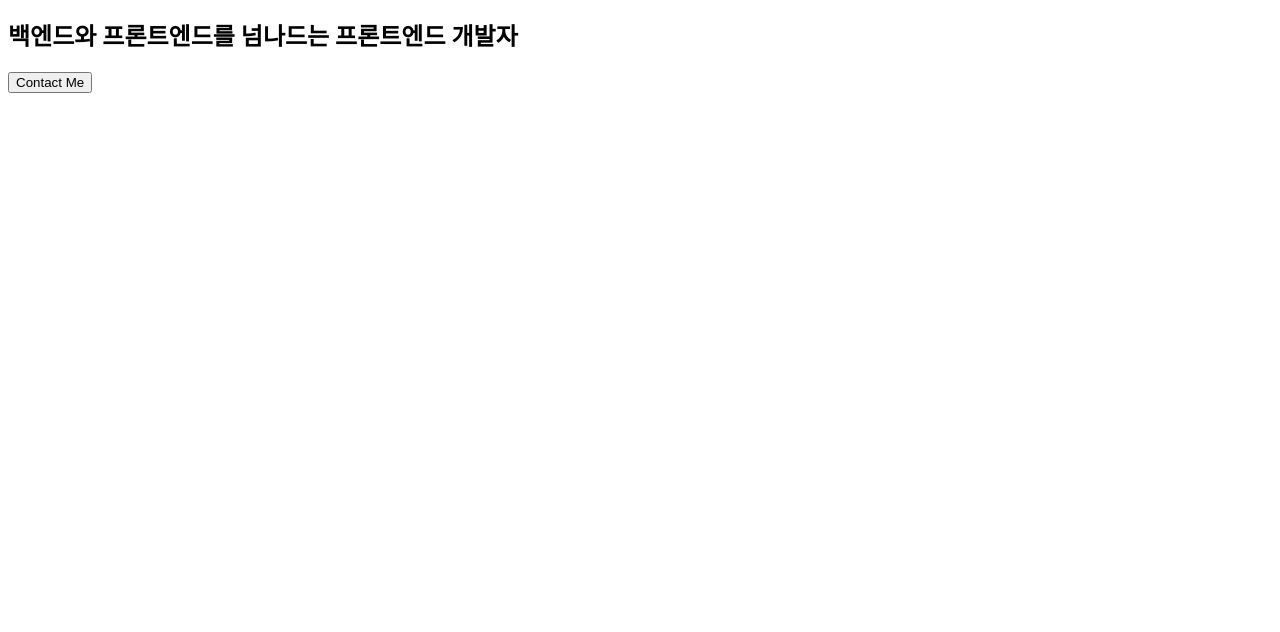
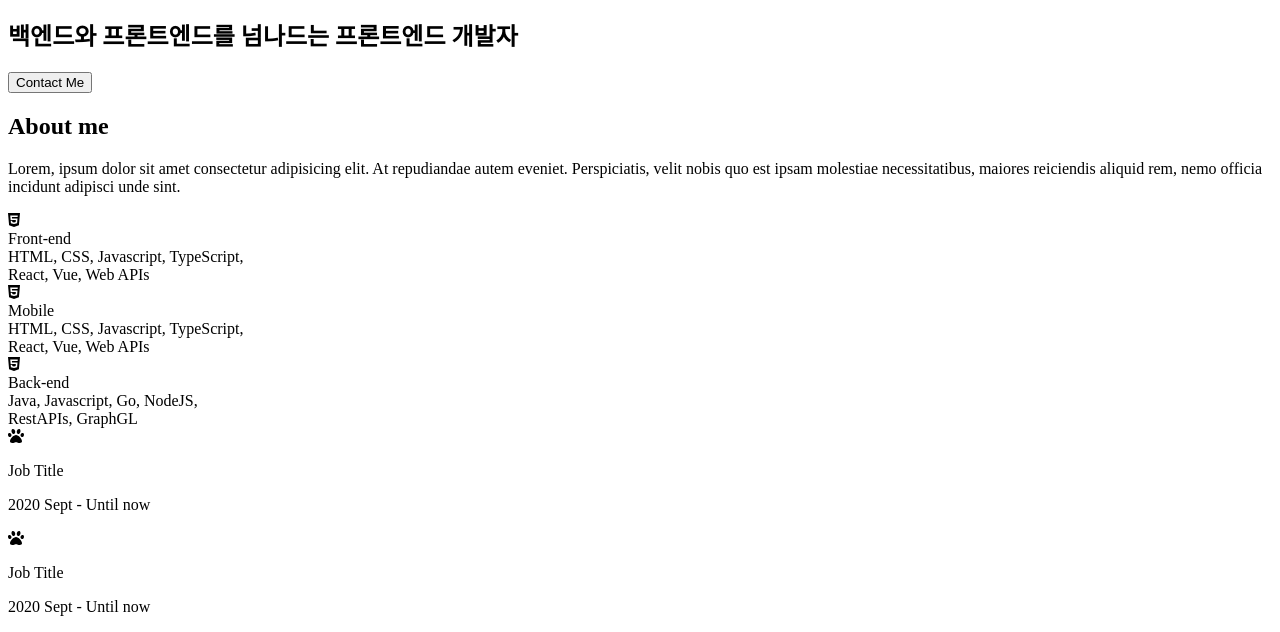
Before and after one commit to shinuhyun/portfolio, a plain HTML site: page index.html in a window 1280 px wide. Shown: the part 1045-1677 px from the top of the page. Before the commit the page ends 1146 px from the top, so only its background shows below. Drawn offline with Linux system fonts and the light colour scheme.

Commit message:
HTML: About

```diff
--- a/index.html
+++ b/index.html
@@ -39,7 +39,53 @@
         <button class="home__contact">Contact Me</button>
     </section>
     <!-- About -->
-    <section id="about"></section>
+    <section id="about">
+        <h1>About me</h1>
+        <p>
+            Lorem, ipsum dolor sit amet consectetur adipisicing elit. At repudiandae autem eveniet. Perspiciatis, velit nobis quo est ipsam molestiae necessitatibus, maiores reiciendis aliquid rem, nemo officia incidunt adipisci unde sint.
+        </p>
+        <div class="about__majors">
+            <div class="major">
+                <div class="major__icon">
+                    <i class="fab fa-html5"></i>
+                </div>
+                <div class="major__title">Front-end</div>
+                <div class="major__description">HTML, CSS, Javascript, TypeScript,
+                    <br />React, Vue, Web APIs
+                </div>
+            </div>
+            <div class="major">
+                <div class="major__icon">
+                    <i class="fab fa-html5"></i>
+                </div>
+                <div class="major__title">Mobile</div>
+                <div class="major__description">HTML, CSS, Javascript, TypeScript,
+                    <br />React, Vue, Web APIs
+                </div>
+            </div>
+            <div class="major">
+                <div class="major__icon">
+                    <i class="fab fa-html5"></i>
+                </div>
+                <div class="major__title">Back-end</div>
+                <div class="major__description">Java, Javascript, Go, NodeJS,
+                    <br />RestAPIs, GraphGL
+                </div>
+            </div>
+        </div>
+        <div class="about__jobs">
+            <div class="job">
+                <i class="job__logo fas fa-paw"></i>
+                <p class="job__name">Job Title</p>
+                <p class="job__period">2020 Sept - Until now</p>
+            </div>
+            <div class="job">
+                <i class="job__logo fas fa-paw"></i>
+                <p class="job__name">Job Title</p>
+                <p class="job__period">2020 Sept - Until now</p>
+            </div>
+        </div>
+    </section>
     <!-- Skills -->
     <section id="skills"></section>
     <!-- Work -->
```
